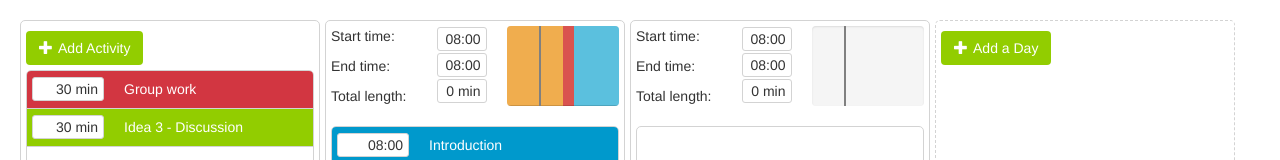
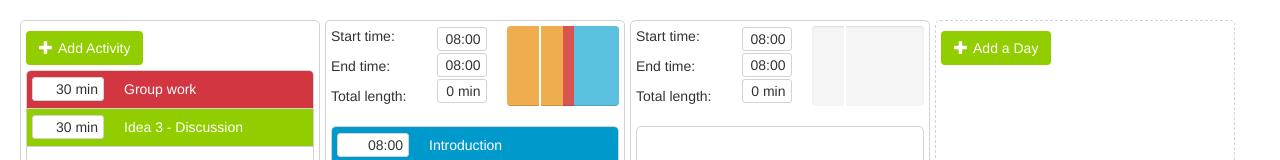
Before and after one commit to andbea/Interaction-Programming-Project, a plain HTML site: page index.html in a window 1280 px wide. Shown: the top 160 px of the page. Drawn offline with nearby package versions, Linux system fonts and the light colour scheme.

Commit message:
Changed a border color

```diff
--- a/css/style.css
+++ b/css/style.css
@@ -85,7 +85,7 @@ select {
 }
 
 #progress:after {
-    border-right: 2px solid gray;
+    border-right: 2px solid white;
     width: 30%;
     height: 80%;
     position: absolute;
```
